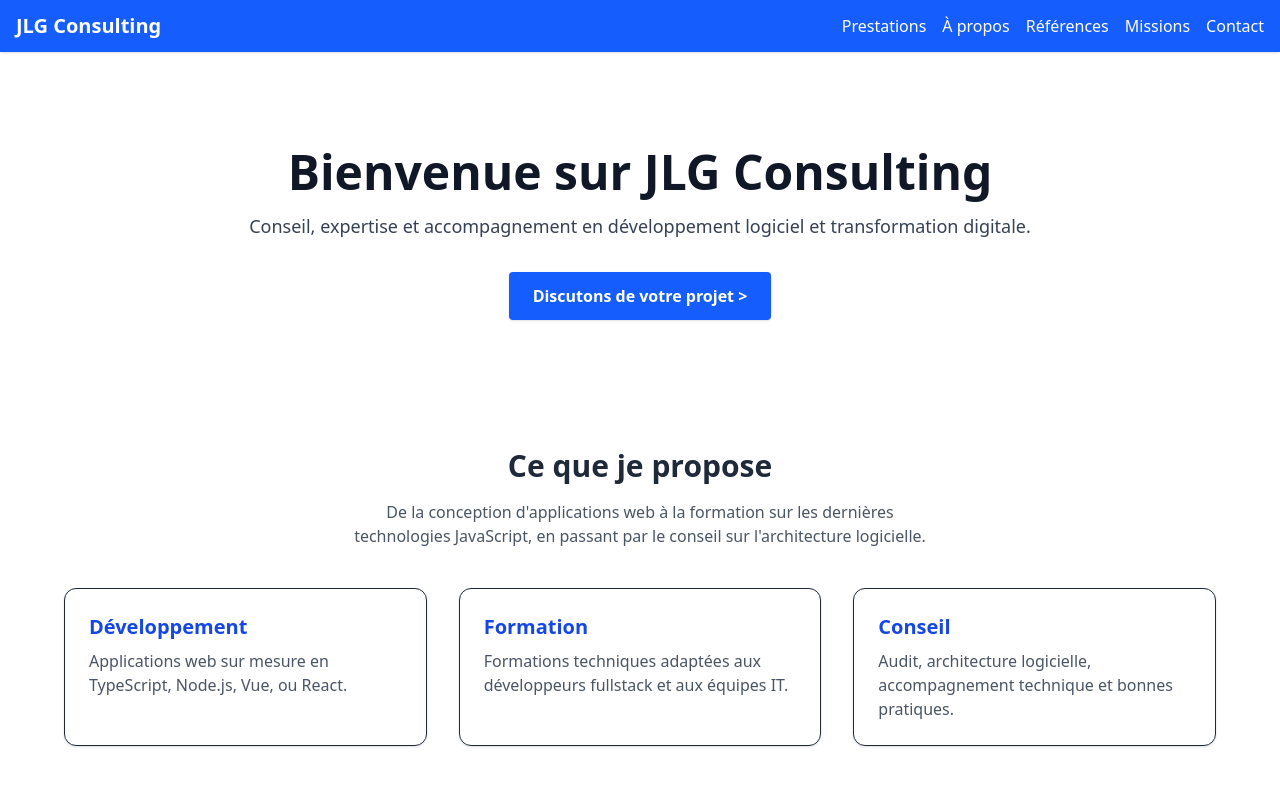
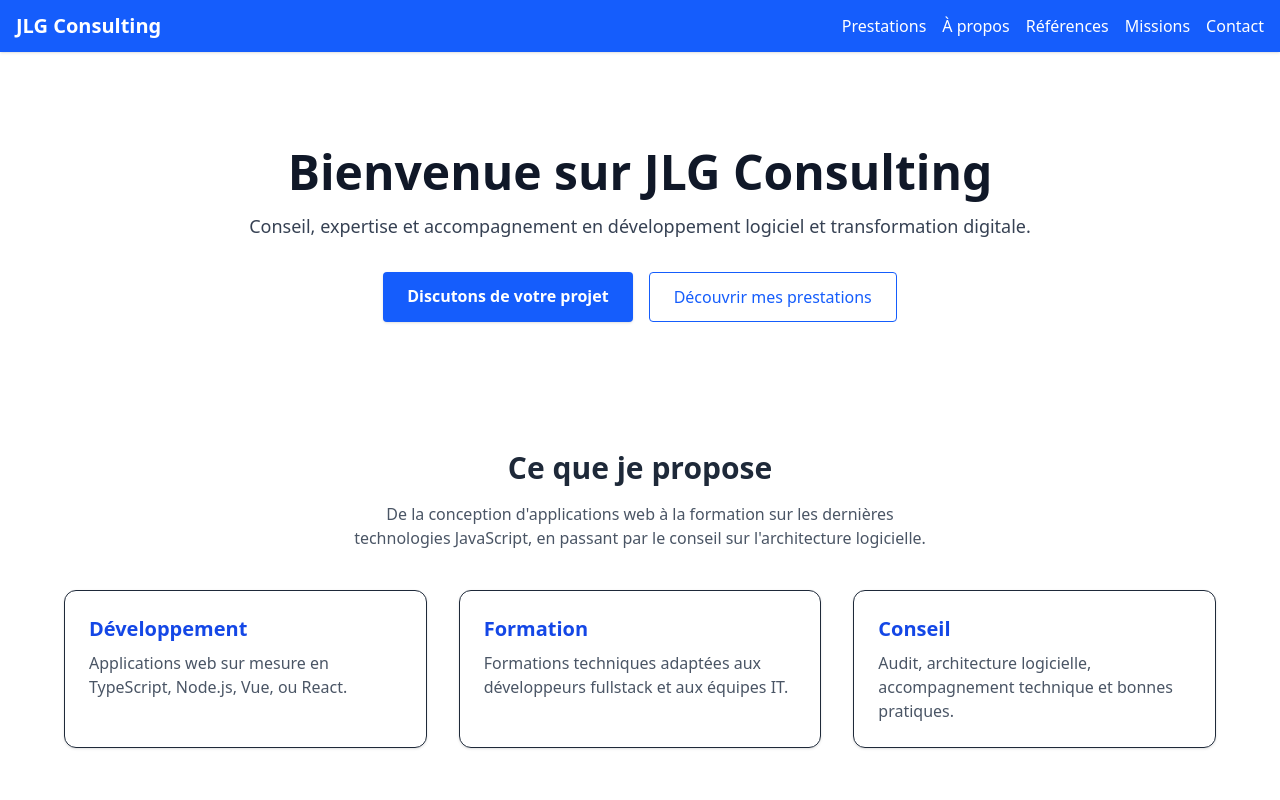
Before and after one commit to jlguenego/jlg-consulting, an Astro site: page / in a window 1280 px wide. Shown: the top 800 px of the page. Built offline with nearby package versions, Linux system fonts and the light colour scheme; Astro itself is replaced by a stand-in of ours.

Commit message:
dev: added CTA#2

```diff
--- a/src/pages/index.astro
+++ b/src/pages/index.astro
@@ -17,11 +17,17 @@ const description = "Bienvenue sur le site de Jean-Louis Guénégo, consultant f
       <p class="text-lg text-gray-700 mb-8">
         Conseil, expertise et accompagnement en développement logiciel et transformation digitale.
       </p>
-      <a href="contact" class="inline-block bg-blue-600 hover:bg-blue-700 text-white font-semibold py-3 px-6 rounded shadow transition">
-        Discutons de votre projet >
-      </a>
+      <div class="flex justify-center gap-4 flex-col sm:flex-row">
+        <a href="contact" class="inline-block bg-blue-600 hover:bg-blue-700 text-white font-semibold py-3 px-6 rounded shadow transition">
+          Discutons de votre projet
+        </a>
+        <a href="prestations" class="inline-block bg-white border border-blue-600 text-blue-600 hover:bg-blue-50 font-medium py-3 px-6 rounded transition">
+          Découvrir mes prestations
+        </a>
+      </div>
     </div>
   </section>
+
 
   <!-- SERVICES PREVIEW -->
   <section class="py-12 px-4 bg-white">
```
